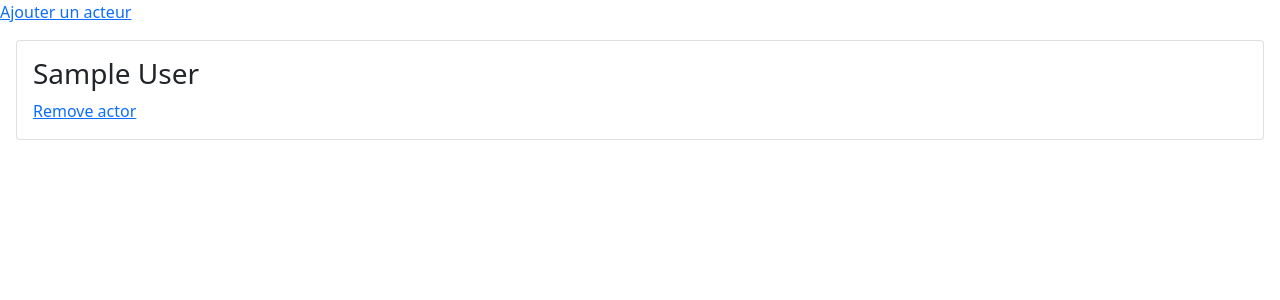
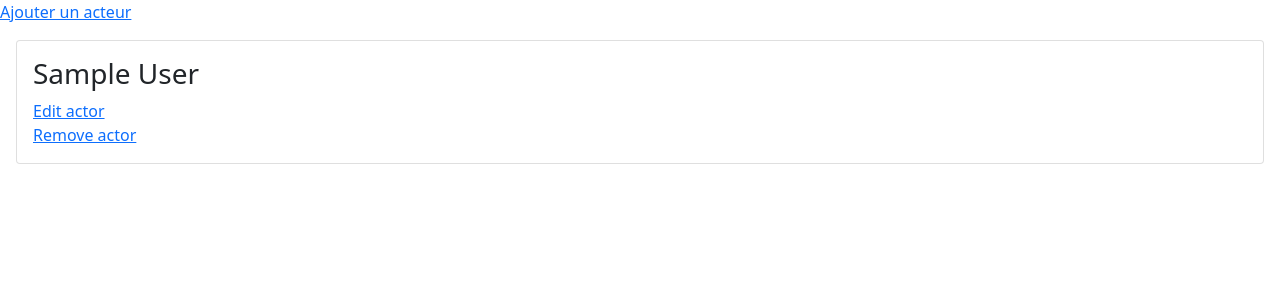
Before and after one commit to valdiev/pirate-of-the-caribbean, a PHP site: page /acteurs in a window 1280 px wide. Shown: the part 56-356 px from the top of the page. Run offline with PHP 8.4, Linux system fonts and the light colour scheme; the visitor is signed in with stand-in values (Sample User, id 1); tables that the repository leaves empty or names only in its code hold one stand-in row (values such as "Sample post").

Commit message:
Edit actor page

```diff
--- a/controllers/ActorController.php
+++ b/controllers/ActorController.php
@@ -47,13 +47,27 @@ class ActorController extends WebController
         );
     }
 
-    function runAjouterActeur() : string
+    function runAddActeur() : string
     {
         return $this->actorModele->creerActeur();
     }
 
-    function removeActeur($id) : string
+    function removeActor($id) : string
     {
         return $this->actorModele->removeActor($id);
     }
+
+    function editActor($id) : string
+    {
+        $Actor = $this->actorModele->getByActorId($id);
+        return Template::render(
+            "views/liste_actors/edit_actors.php",
+            array("Actor" => $Actor)
+        );
+    }
+
+    function runEditActor($id) : string
+    {
+        return $this->actorModele->runEditActor($id);
+    }
 }
--- a/models/ActorsModele.php
+++ b/models/ActorsModele.php
@@ -79,4 +79,16 @@ class ActorsModele extends SQL
         $stmt->execute([$id]);
         return header('location: /acteurs');
     }
+
+    public function runEditActor($id){
+
+        $firstName=$_POST['firstNameActor'];
+        $lastName=$_POST['lastNameActor'];
+
+        $stmt = $this->getPdo()->prepare("UPDATE actors SET firstname = '$firstName', lastname = '$lastName' WHERE id = ?");
+        $stmt->execute([$id]);
+
+        return header('location: /acteurs');
+
+    }
 }
--- a/routes/Web.php
+++ b/routes/Web.php
@@ -39,8 +39,10 @@ class Web
         $actor = new ActorController();
         Route::Add('/acteurs', [$actor, 'liste']);
         Route::Add('/acteurs/ajouter', [$actor, 'ajouterActeur']);
-        Route::Add('/acteurs/runAjouterActeur', [$actor, 'runAjouterActeur']);
-        Route::Add('/acteurs/remove/{id}', [$actor, 'removeActeur']);
+        Route::Add('/acteurs/runAddActeur', [$actor, 'runAddActeur']);
+        Route::Add('/acteurs/remove/{id}', [$actor, 'removeActor']);
+        Route::Add('/acteurs/edit/{id}/runEditActor', [$actor, 'runEditActor']);
+        Route::Add('/acteurs/edit/{id}', [$actor, 'editActor']);
 
         //        Exemple de limitation d'accès à une page en fonction de la SESSION.
         //        if (SessionHelpers::isLogin()) {
--- a/views/liste_actors/ajouter_actors.php
+++ b/views/liste_actors/ajouter_actors.php
@@ -1,4 +1,4 @@
-<form name="form1" method="post" action="runAjouterActeur">
+<form name="form1" method="post" action="runAddActeur">
     <label for="firstNameActor">Prénom</label>
     <input type="text" id="firstNameActor" name="firstNameActor"><br><br>
     <label for="lastNameActor">Nom de famille</label>
--- a/views/liste_actors/liste_actors.php
+++ b/views/liste_actors/liste_actors.php
@@ -7,8 +7,9 @@
 foreach ($actors as $a) { ?>
     <div class="card m-3 p-3">
         <h3><?= $a->generalInfo() ?></h3>
-        <?php if($_SESSION) { ?>
-            <a href="/acteurs/remove/<?= $a->getId() ?>">Remove actor</a>
-        <?php } ?>
+        <?php if($_SESSION) {
+            echo '<a href="/acteurs/edit/' . $a->getId() . '">Edit actor</a>';
+            echo '<a href="/acteurs/remove/' . $a->getId() . '">Remove actor</a>';
+        } ?>
     </div>
 <?php } ?>
--- a/views/single_film/single_film.php
+++ b/views/single_film/single_film.php
@@ -1,6 +1,6 @@
 <?php if ($_SESSION) {
-    echo '<a href="/films/remove/<?= $leFilm->getId() ?>">Remove film</a><br>';
-    echo '<a href="/films/edit/<?= $leFilm->getId() ?>">Edit film</a>';
+    echo '<a href="/films/remove/' . $leFilm->getId() . '">Remove film</a><br>';
+    echo '<a href="/films/edit/' . $leFilm->getId() . '">Edit film</a>';
 }
 ?>
 <div class="card m-3 p-3">
```
Also changed, not shown: views/liste_actors/edit_actors.php (added, +7 -0 lines).
